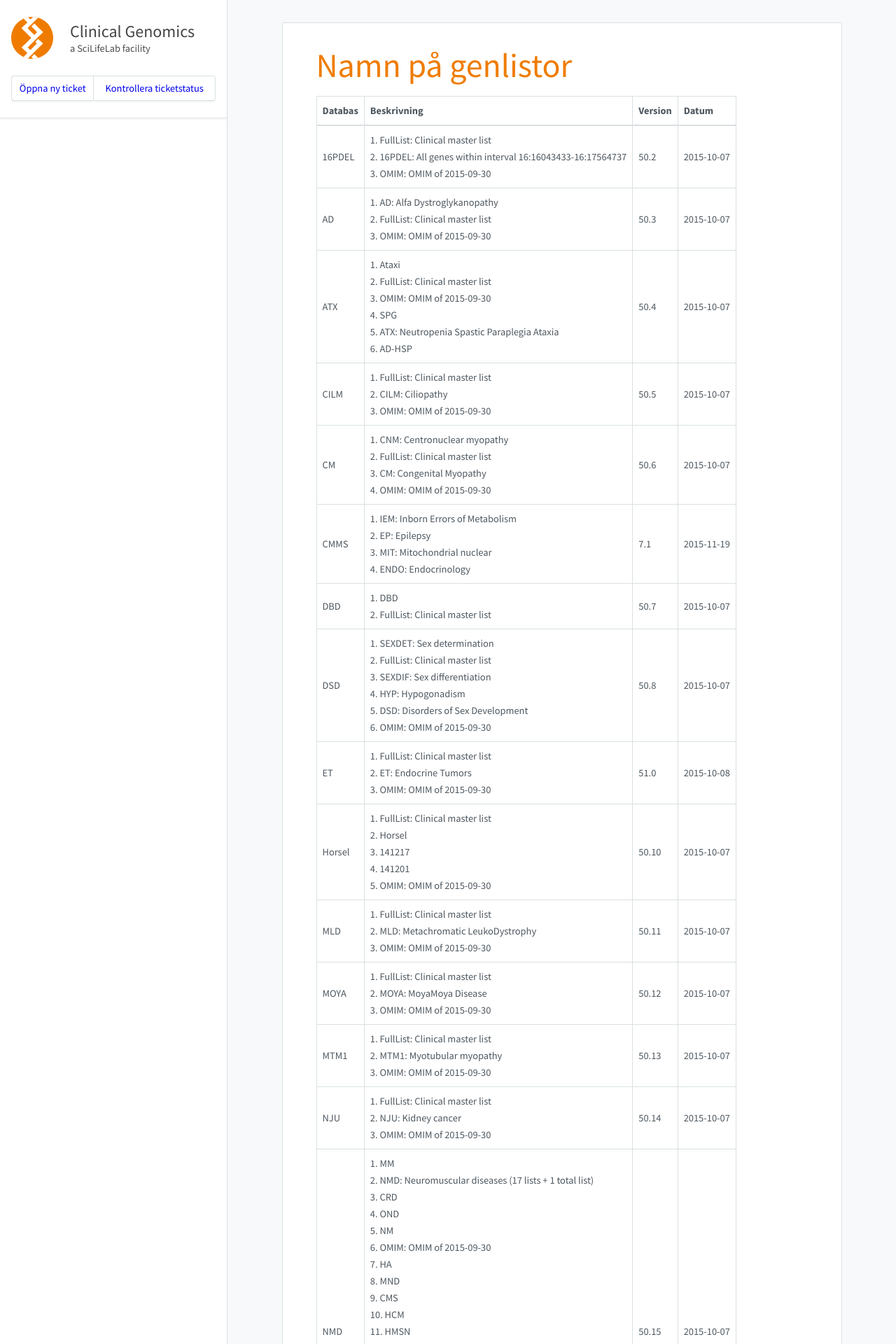
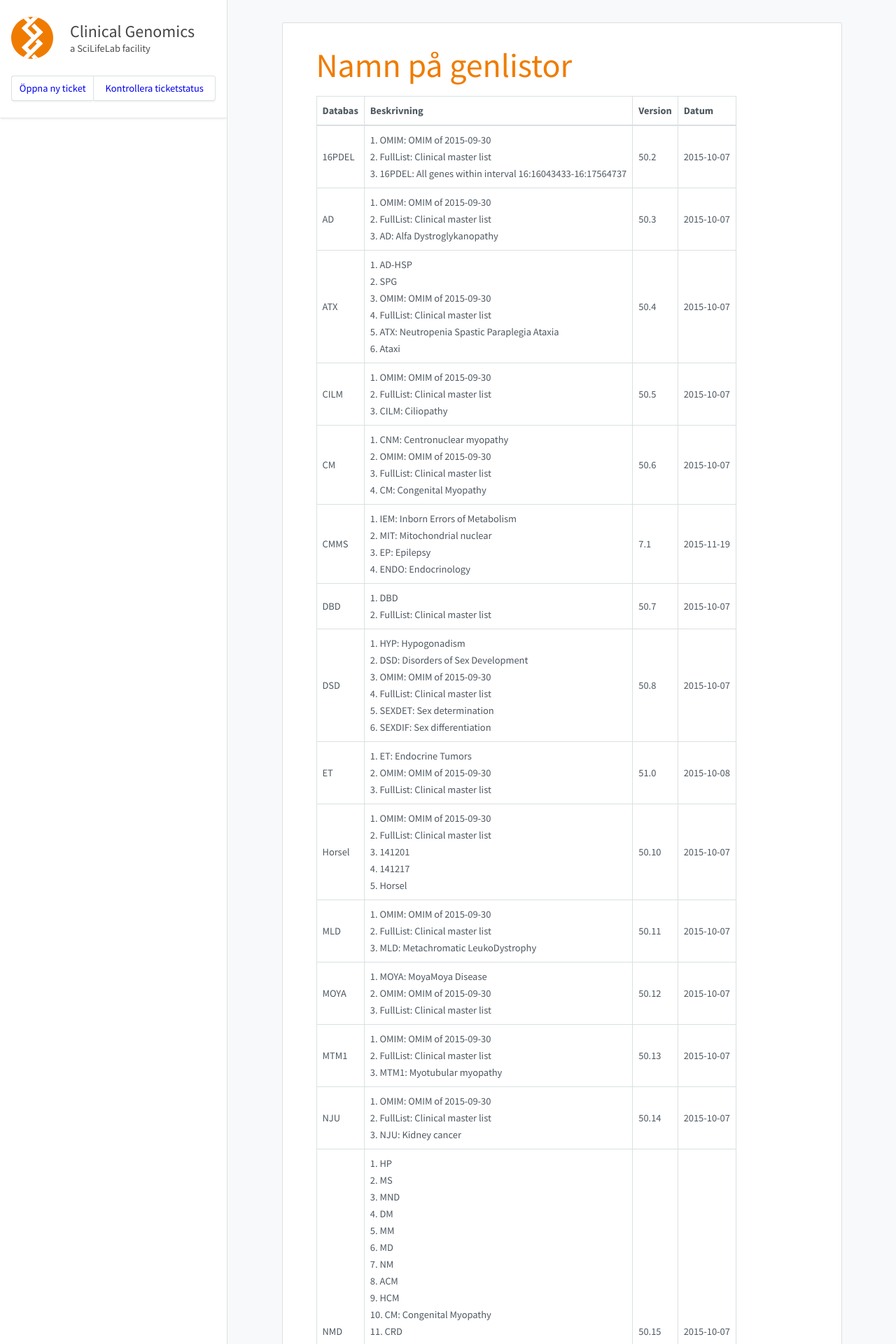
Before and after one commit to Clinical-Genomics/clinical-genomics.github.io, a Jekyll site: the page built from _pages/namnpagenlistor.md, in a window 1280 px wide. Shown: the top 1920 px of the page at 70% size. Built offline with Jekyll 4.4.1, drawn with Linux system fonts in a browser that asks for light colours; nearby versions of some CDN libraries; some of the changed text lies outside the part shown.

Commit message:
Update to cust000-Clinical_master_list.txt

```diff
--- a/_pages/namnpagenlistor.md
+++ b/_pages/namnpagenlistor.md
@@ -8,25 +8,25 @@
 
 |Databas|Beskrivning|Version|Datum|
 |---|---|---|---|
-|16PDEL|1. FullList: Clinical master list<br />2. 16PDEL: All genes within interval 16:16043433-16:17564737<br />3. OMIM: OMIM of 2015-09-30<br />|50.2|2015-10-07|
-|AD|1. AD: Alfa Dystroglykanopathy<br />2. FullList: Clinical master list<br />3. OMIM: OMIM of 2015-09-30<br />|50.3|2015-10-07|
-|ATX|1. Ataxi<br />2. FullList: Clinical master list<br />3. OMIM: OMIM of 2015-09-30<br />4. SPG<br />5. ATX: Neutropenia Spastic Paraplegia Ataxia<br />6. AD-HSP<br />|50.4|2015-10-07|
-|CILM|1. FullList: Clinical master list<br />2. CILM: Ciliopathy<br />3. OMIM: OMIM of 2015-09-30<br />|50.5|2015-10-07|
-|CM|1. CNM: Centronuclear myopathy<br />2. FullList: Clinical master list<br />3. CM: Congenital Myopathy<br />4. OMIM: OMIM of 2015-09-30<br />|50.6|2015-10-07|
-|CMMS|1. IEM: Inborn Errors of Metabolism<br />2. EP: Epilepsy<br />3. MIT: Mitochondrial nuclear<br />4. ENDO: Endocrinology<br />|7.1|2015-11-19|
+|16PDEL|1. OMIM: OMIM of 2015-09-30<br />2. FullList: Clinical master list<br />3. 16PDEL: All genes within interval 16:16043433-16:17564737<br />|50.2|2015-10-07|
+|AD|1. OMIM: OMIM of 2015-09-30<br />2. FullList: Clinical master list<br />3. AD: Alfa Dystroglykanopathy<br />|50.3|2015-10-07|
+|ATX|1. AD-HSP<br />2. SPG<br />3. OMIM: OMIM of 2015-09-30<br />4. FullList: Clinical master list<br />5. ATX: Neutropenia Spastic Paraplegia Ataxia<br />6. Ataxi<br />|50.4|2015-10-07|
+|CILM|1. OMIM: OMIM of 2015-09-30<br />2. FullList: Clinical master list<br />3. CILM: Ciliopathy<br />|50.5|2015-10-07|
+|CM|1. CNM: Centronuclear myopathy<br />2. OMIM: OMIM of 2015-09-30<br />3. FullList: Clinical master list<br />4. CM: Congenital Myopathy<br />|50.6|2015-10-07|
+|CMMS|1. IEM: Inborn Errors of Metabolism<br />2. MIT: Mitochondrial nuclear<br />3. EP: Epilepsy<br />4. ENDO: Endocrinology<br />|7.1|2015-11-19|
 |DBD|1. DBD<br />2. FullList: Clinical master list<br />|50.7|2015-10-07|
-|DSD|1. SEXDET: Sex determination<br />2. FullList: Clinical master list<br />3. SEXDIF: Sex differentiation<br />4. HYP: Hypogonadism<br />5. DSD: Disorders of Sex Development<br />6. OMIM: OMIM of 2015-09-30<br />|50.8|2015-10-07|
-|ET|1. FullList: Clinical master list<br />2. ET: Endocrine Tumors<br />3. OMIM: OMIM of 2015-09-30<br />|51.0|2015-10-08|
-|Horsel|1. FullList: Clinical master list<br />2. Horsel<br />3. 141217<br />4. 141201<br />5. OMIM: OMIM of 2015-09-30<br />|50.10|2015-10-07|
-|MLD|1. FullList: Clinical master list<br />2. MLD: Metachromatic LeukoDystrophy<br />3. OMIM: OMIM of 2015-09-30<br />|50.11|2015-10-07|
-|MOYA|1. FullList: Clinical master list<br />2. MOYA: MoyaMoya Disease<br />3. OMIM: OMIM of 2015-09-30<br />|50.12|2015-10-07|
-|MTM1|1. FullList: Clinical master list<br />2. MTM1: Myotubular myopathy<br />3. OMIM: OMIM of 2015-09-30<br />|50.13|2015-10-07|
-|NJU|1. FullList: Clinical master list<br />2. NJU: Kidney cancer<br />3. OMIM: OMIM of 2015-09-30<br />|50.14|2015-10-07|
-|NMD|1. MM<br />2. NMD: Neuromuscular diseases (17 lists + 1 total list)<br />3. CRD<br />4. OND<br />5. NM<br />6. OMIM: OMIM of 2015-09-30<br />7. HA<br />8. MND<br />9. CMS<br />10. HCM<br />11. HMSN<br />12. MS<br />13. FullList: Clinical master list<br />14. MD<br />15. CMD<br />16. ACM<br />17. OM<br />18. CM: Congenital Myopathy<br />19. DM<br />20. HP<br />21. IC<br />|50.15|2015-10-07|
-|OMIM|1. FullList: Clinical master list<br />2. OMIM: OMIM of 2015-09-30<br />|51.1|2015-10-13|
-|ORO|1. ORO: Oro-facial-digital syndrome<br />2. FullList: Clinical master list<br />3. OMIM: OMIM of 2015-09-30<br />|50.17|2015-10-07|
-|PAF1|1. FullList: Clinical master list<br />2. PAF1: RNA polymerase II-associated factor<br />3. OMIM: OMIM of 2015-09-30<br />|50.18|2015-10-07|
-|PID|1. PID: Primary Immune Deficiency<br />2. FullList: Clinical master list<br />3. PIDCAD: PID Candidates<br />|7.2|2015-10-21|
-|SCN|1. FullList: Clinical master list<br />2. SCN: Neutropenia<br />3. OMIM: OMIM of 2015-09-30<br />|50.19|2015-10-07|
-|SHANK1|1. SHANK1: SH3 and multiple ankyrin repeat domains 1<br />2. FullList: Clinical master list<br />3. OMIM: OMIM of 2015-09-30<br />|50.20|2015-10-07|
-|SKD|1. FullList: Clinical master list<br />2. SKD: Skeletal dysplasia<br />3. OMIM: OMIM of 2015-09-30<br />|50.21|2015-10-07|
+|DSD|1. HYP: Hypogonadism<br />2. DSD: Disorders of Sex Development<br />3. OMIM: OMIM of 2015-09-30<br />4. FullList: Clinical master list<br />5. SEXDET: Sex determination<br />6. SEXDIF: Sex differentiation<br />|50.8|2015-10-07|
+|ET|1. ET: Endocrine Tumors<br />2. OMIM: OMIM of 2015-09-30<br />3. FullList: Clinical master list<br />|51.0|2015-10-08|
+|Horsel|1. OMIM: OMIM of 2015-09-30<br />2. FullList: Clinical master list<br />3. 141201<br />4. 141217<br />5. Horsel<br />|50.10|2015-10-07|
+|MLD|1. OMIM: OMIM of 2015-09-30<br />2. FullList: Clinical master list<br />3. MLD: Metachromatic LeukoDystrophy<br />|50.11|2015-10-07|
+|MOYA|1. MOYA: MoyaMoya Disease<br />2. OMIM: OMIM of 2015-09-30<br />3. FullList: Clinical master list<br />|50.12|2015-10-07|
+|MTM1|1. OMIM: OMIM of 2015-09-30<br />2. FullList: Clinical master list<br />3. MTM1: Myotubular myopathy<br />|50.13|2015-10-07|
+|NJU|1. OMIM: OMIM of 2015-09-30<br />2. FullList: Clinical master list<br />3. NJU: Kidney cancer<br />|50.14|2015-10-07|
+|NMD|1. HP<br />2. MS<br />3. MND<br />4. DM<br />5. MM<br />6. MD<br />7. NM<br />8. ACM<br />9. HCM<br />10. CM: Congenital Myopathy<br />11. CRD<br />12. CMS<br />13. HMSN<br />14. NMD: Neuromuscular diseases (17 lists + 1 total list)<br />15. CMD<br />16. OND<br />17. OMIM: OMIM of 2015-09-30<br />18. FullList: Clinical master list<br />19. IC<br />20. HA<br />21. OM<br />|50.15|2015-10-07|
+|OMIM|1. OMIM: OMIM of 2015-09-30<br />2. FullList: Clinical master list<br />|51.1|2015-10-13|
+|ORO|1. OMIM: OMIM of 2015-09-30<br />2. FullList: Clinical master list<br />3. ORO: Oro-facial-digital syndrome<br />|50.17|2015-10-07|
+|PAF1|1. OMIM: OMIM of 2015-09-30<br />2. FullList: Clinical master list<br />3. PAF1: RNA polymerase II-associated factor<br />|50.18|2015-10-07|
+|PID|1. FullList: Clinical master list<br />2. PIDCAD: PID Candidates<br />3. PID: Primary Immune Deficiency<br />|7.2|2015-10-21|
+|SCN|1. OMIM: OMIM of 2015-09-30<br />2. FullList: Clinical master list<br />3. SCN: Neutropenia<br />|50.19|2015-10-07|
+|SHANK1|1. OMIM: OMIM of 2015-09-30<br />2. FullList: Clinical master list<br />3. SHANK1: SH3 and multiple ankyrin repeat domains 1<br />|50.20|2015-10-07|
+|SKD|1. OMIM: OMIM of 2015-09-30<br />2. FullList: Clinical master list<br />3. SKD: Skeletal dysplasia<br />|50.21|2015-10-07|
```
